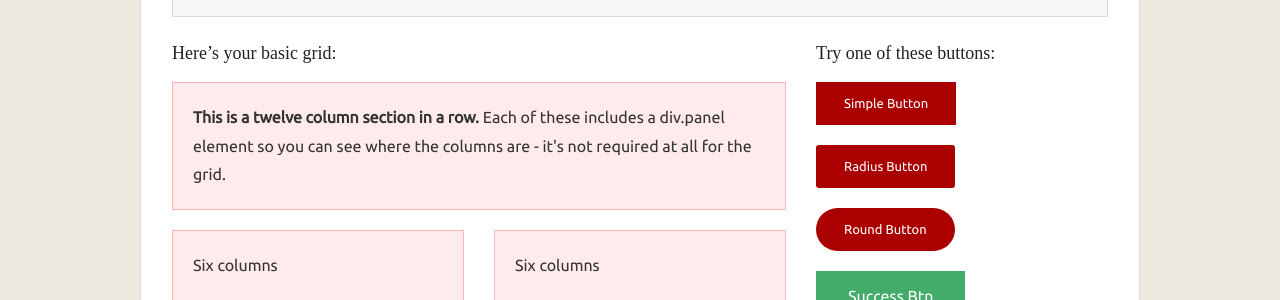
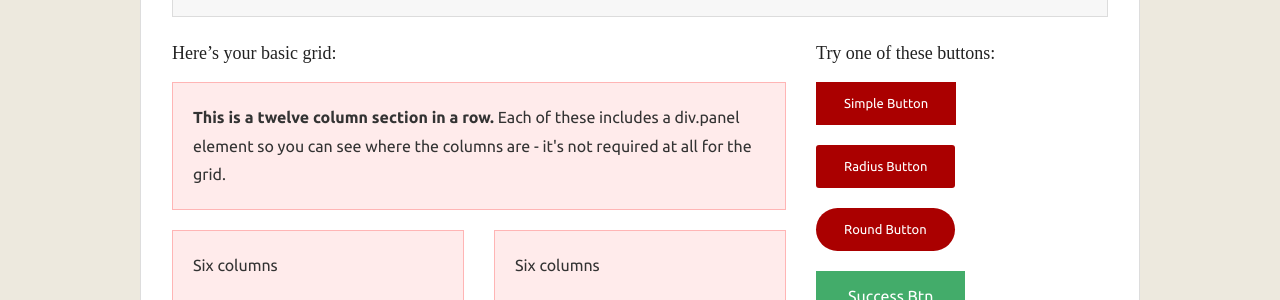
Before and after one commit to daneclarkcollins/daneclarkcollins-com-old-jekyll, a Jekyll site: the page built from page-foundation-example.html, in a window 1280 px wide. Shown: the part 436-736 px from the top of the page. Built offline with Jekyll 4.4.1, drawn with Linux system fonts in a browser that asks for light colours; nearby versions of some CDN libraries; some web fonts are replaced.

Commit message:
Font adjustment for Ubuntu bold & normal

```diff
--- a/_includes/head.html
+++ b/_includes/head.html
@@ -12,7 +12,7 @@
 <!-- Fonts
 ================================================== -->
 <link href='http://fonts.googleapis.com/css?family=Nova+Slim' rel='stylesheet' type='text/css'>
-<link href='http://fonts.googleapis.com/css?family=Ubuntu' rel='stylesheet' type='text/css'>
+<link href='http://fonts.googleapis.com/css?family=Ubuntu:400,700,400italic' rel='stylesheet' type='text/css'>
 
 <link rel="stylesheet" href="{{ site.url }}/css/style.css">
 
```
